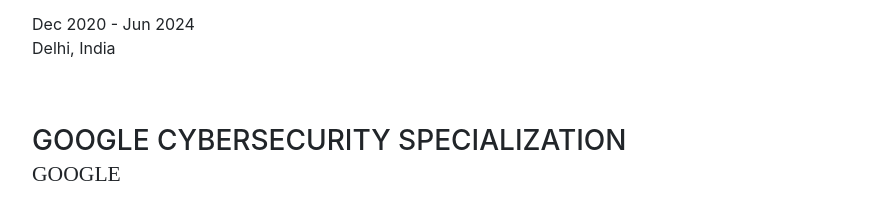
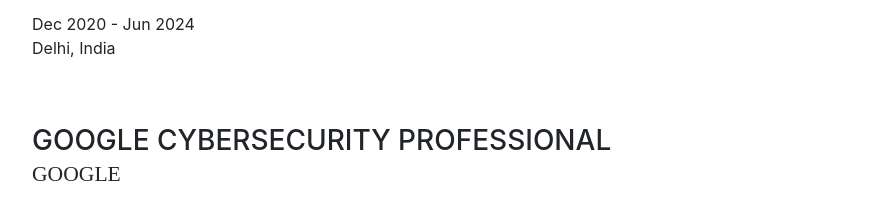
Before and after one commit to abdoulasani/Mycyberfolio, a website with bundled scripts: page index.html in a window 1280 px wide. Shown: the part 1180-1390 px from the top of the page, without its empty margins (288-1181 px from the left). Built offline with nearby package versions, Linux system fonts and the light colour scheme; a web font is replaced by a local one.

Commit message:
Update index.html

```diff
--- a/index.html
+++ b/index.html
@@ -182,7 +182,7 @@
           <!-- Education Item 2 -->
           <div class="resume-item d-flex flex-column flex-md-row mb-5">
             <div class="resume-content mr-auto">
-              <h3 class="mb-0">Google Cybersecurity Specialization</h3>
+              <h3 class="mb-0">Google Cybersecurity Professional</h3>
               <div class="subheading mb-3">Google</div>
               <p>Jan 2024 - Present</p> Online (Coursera)</p>
             </div>
```
